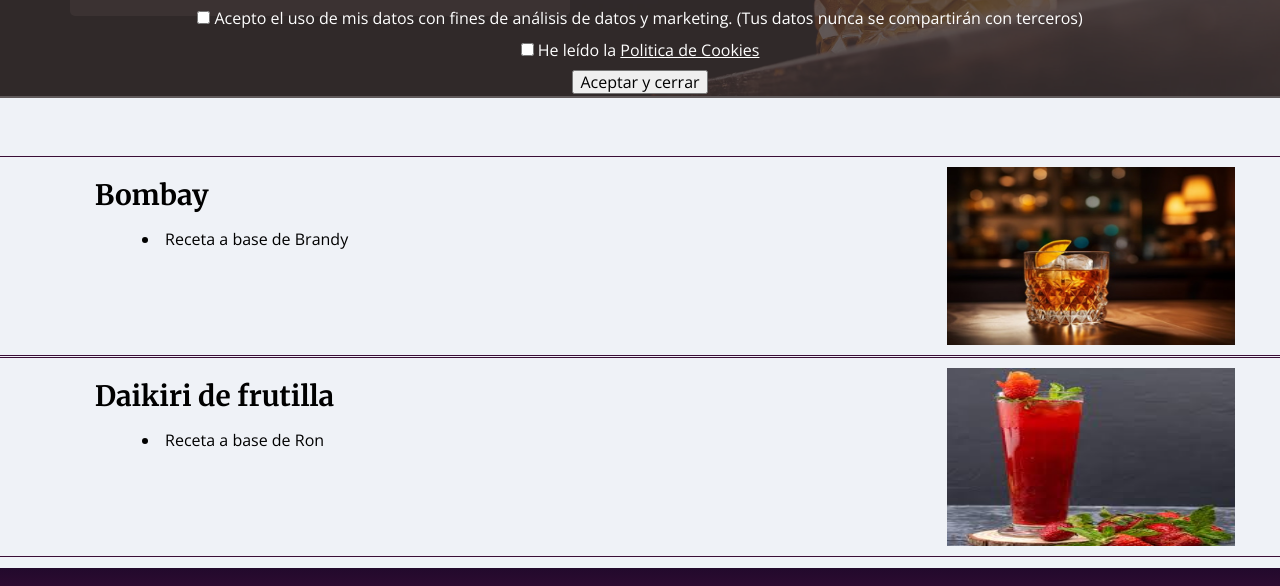
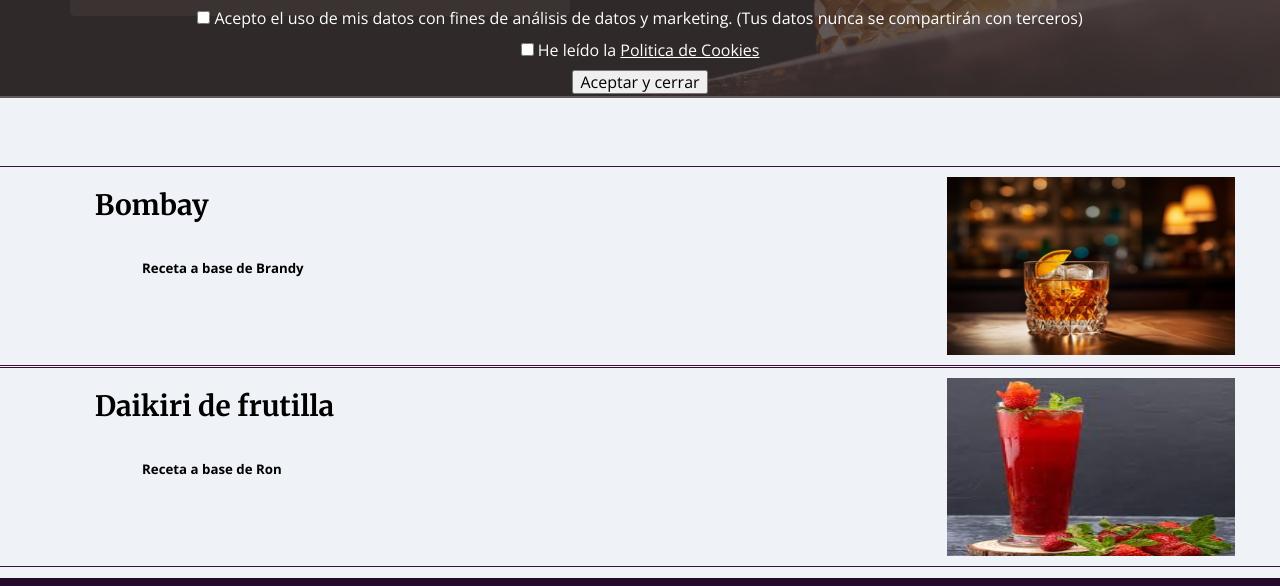
Before and after one commit to eduardoguisbert/cocteleria-repositorio, a website: page landing.html in a window 1280 px wide. Shown: the part 702-1288 px from the top of the page. Drawn offline with nearby package versions, Linux system fonts and the light colour scheme; a web font is replaced by a local one.

Commit message:
reparado problema de w3c

```diff
--- a/landing.html
+++ b/landing.html
@@ -146,6 +146,7 @@
         </div>
     </div>
     <section class="recipe-container-major" id="resultados">
+        <h2></h2>
     </section>
     <section class="ResList" id="ResList">
 
@@ -156,7 +157,7 @@
                         <h3>Bombay</h3>
                     </div>
                     <div class="Resultado-Lista-Subtitulo">
-                        <li>Receta a base de Brandy</li>
+                        <h5>Receta a base de Brandy</h5>
                     </div>
                 </div>
                 <div class="resultadoImagen">
@@ -171,7 +172,7 @@
                         <h3>Daikiri de frutilla</h3>
                     </div>
                     <div class="Resultado-Lista-Subtitulo">
-                        <li>Receta a base de Ron</li>
+                        <h5>Receta a base de Ron</h5>
                     </div>
                 </div>
                 <div class="resultadoImagen">
@@ -185,7 +186,7 @@
     <footer class="welcome-footer text-center">
         <div class="container">
             <div class="welcome-social-media">
-                <a href="mailto: bartenderontrial@protonmail.com"><i class="fa-regular fa-envelope"></i></a>
+                <a href="mailto:bartenderontrial@protonmail.com"><i class="fa-regular fa-envelope"></i></a>
                 <a href="https://www.facebook.com/bartenderontrial/"> <i class="fa-brands fa-facebook"></i></a>
                 <a href="https://www.instagram.com/bartenderontrial.ok/"> <i class="fa-brands fa-instagram"></i></a>
                 <a href="https://wa.link/7rzq05"><i class="fa-brands fa-whatsapp"></i></a>
```
